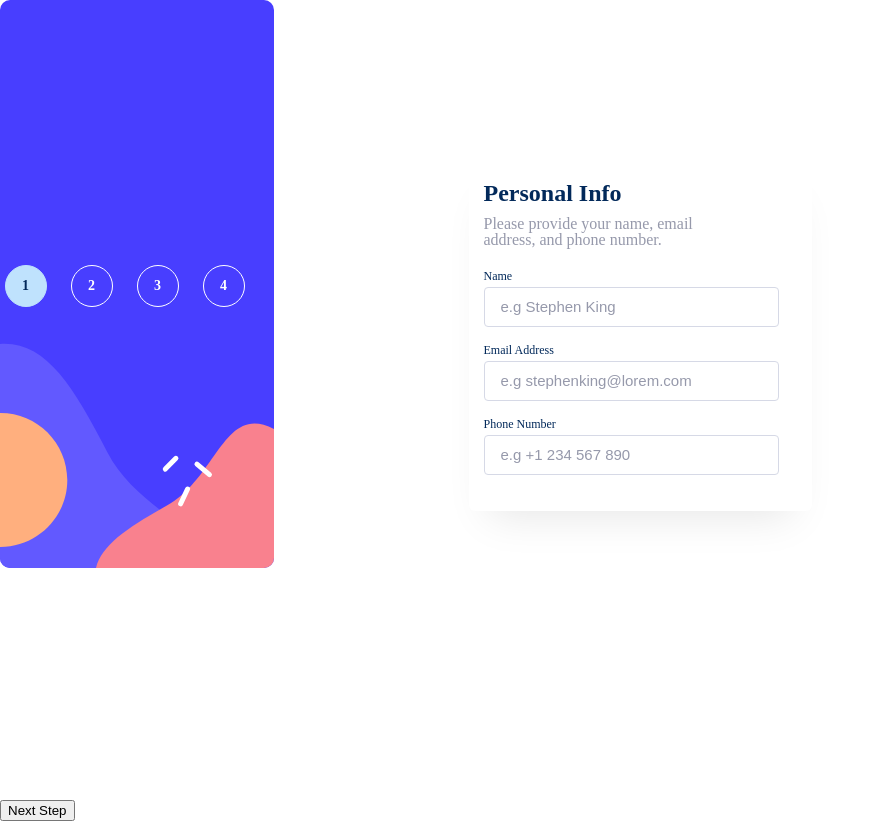
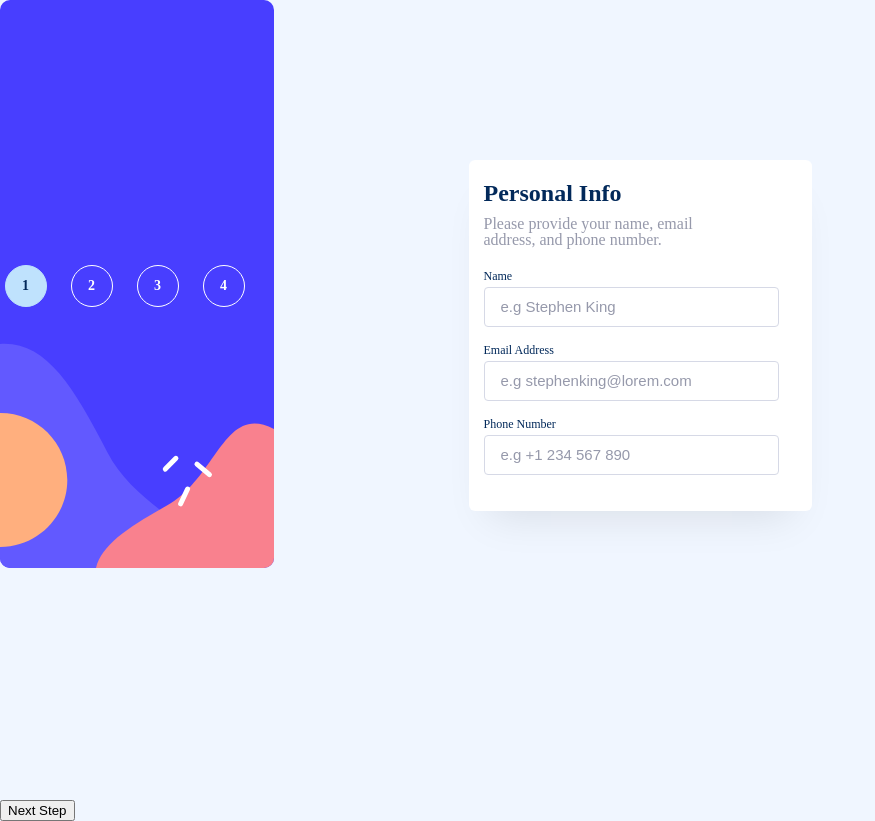
Before and after one commit to TomasScerbak/multistep-form, a React (Create React App) app: page / in a window 1280 px wide. Shown: the whole page, without its empty margins (0-875 px from the left). Built offline with nearby package versions, Linux system fonts and the light colour scheme.

Commit message:
added bg color for body

```diff
--- a/src/index.css
+++ b/src/index.css
@@ -35,6 +35,7 @@ body {
   padding: 0;
   height: 100vh;
   font-size: 1.6rem;
+  background-color: var(--magnolia);
 
   -webkit-font-smoothing: antialiased;
   -moz-osx-font-smoothing: grayscale;
```
